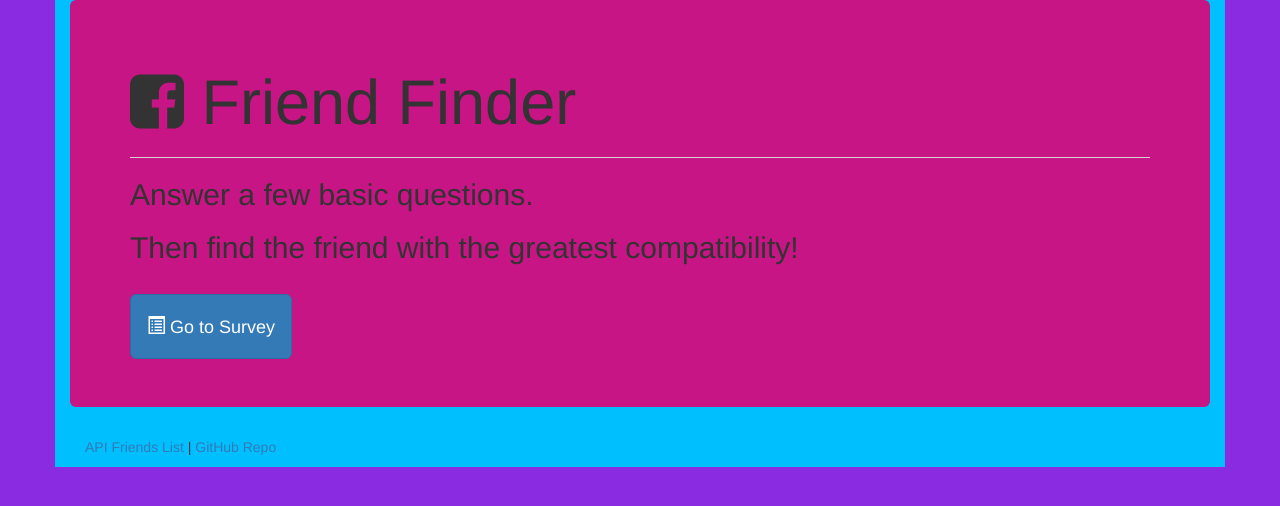
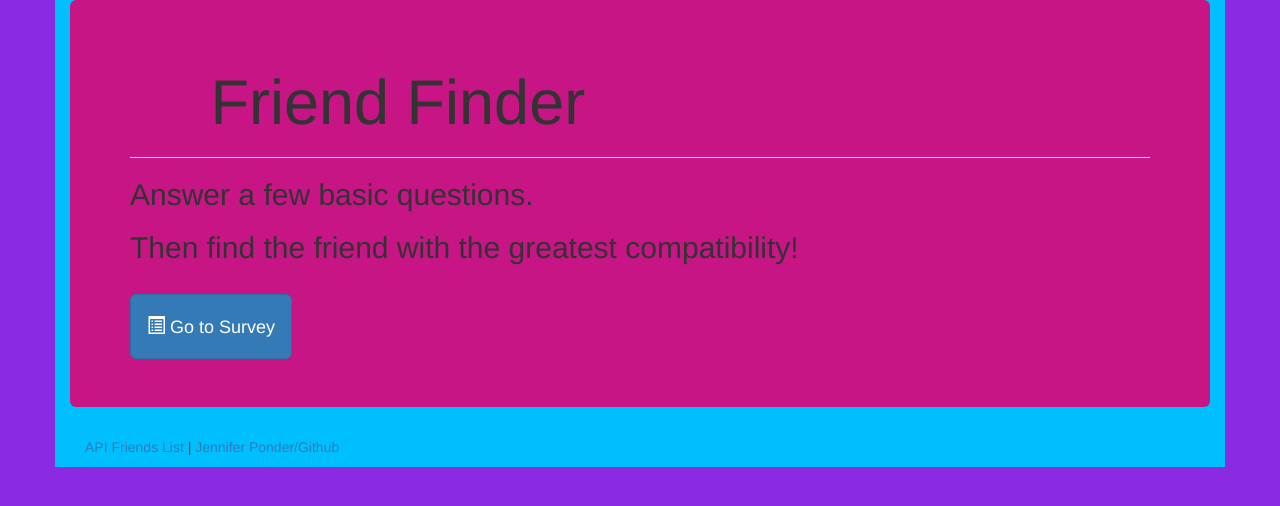
Before and after one commit to jenn2318/friend-finder, a website: page public/home.html in a window 1280 px wide. Drawn offline with nearby package versions, Linux system fonts and the light colour scheme.

Commit message:
updated github in html pages

```diff
--- a/public/home.html
+++ b/public/home.html
@@ -8,7 +8,7 @@
     <!--Bootstrap for CSS Styling-->
     <link rel="stylesheet" href="https://maxcdn.bootstrapcdn.com/bootstrap/3.3.7/css/bootstrap.min.css" integrity="sha384-BVYiiSIFeK1dGmJRAkycuHAHRg32OmUcww7on3RYdg4Va+PmSTsz/K68vbdEjh4u" crossorigin="anonymous">
     <!-- Font Awesome Glyphicons -->
-    <link rel="stylesheet" href="https://maxcdn.bootstrapcdn.com/font-awesome/4.6.1/css/font-awesome.min.css">
+    <link rel="stylesheet" href="https://use.fontawesome.com/releases/v5.0.12/css/all.css" integrity="sha384-G0fIWCsCzJIMAVNQPfjH08cyYaUtMwjJwqiRK">
 
 </head>
 
@@ -31,7 +31,7 @@
 
     <footer class="footer">
         <div class="container">
-            <p><a href="/api/friends">API Friends List</a> | <a href="#">GitHub Repo</a></p>
+            <p><a href="/api/friends">API Friends List</a> | <a href="https://github.com/jenn2318/friend-finder">Jennifer Ponder/Github</a></p>
         </div>
     </footer>
 
```
Also changed, not shown: public/survey.html (+6 -2 lines).
